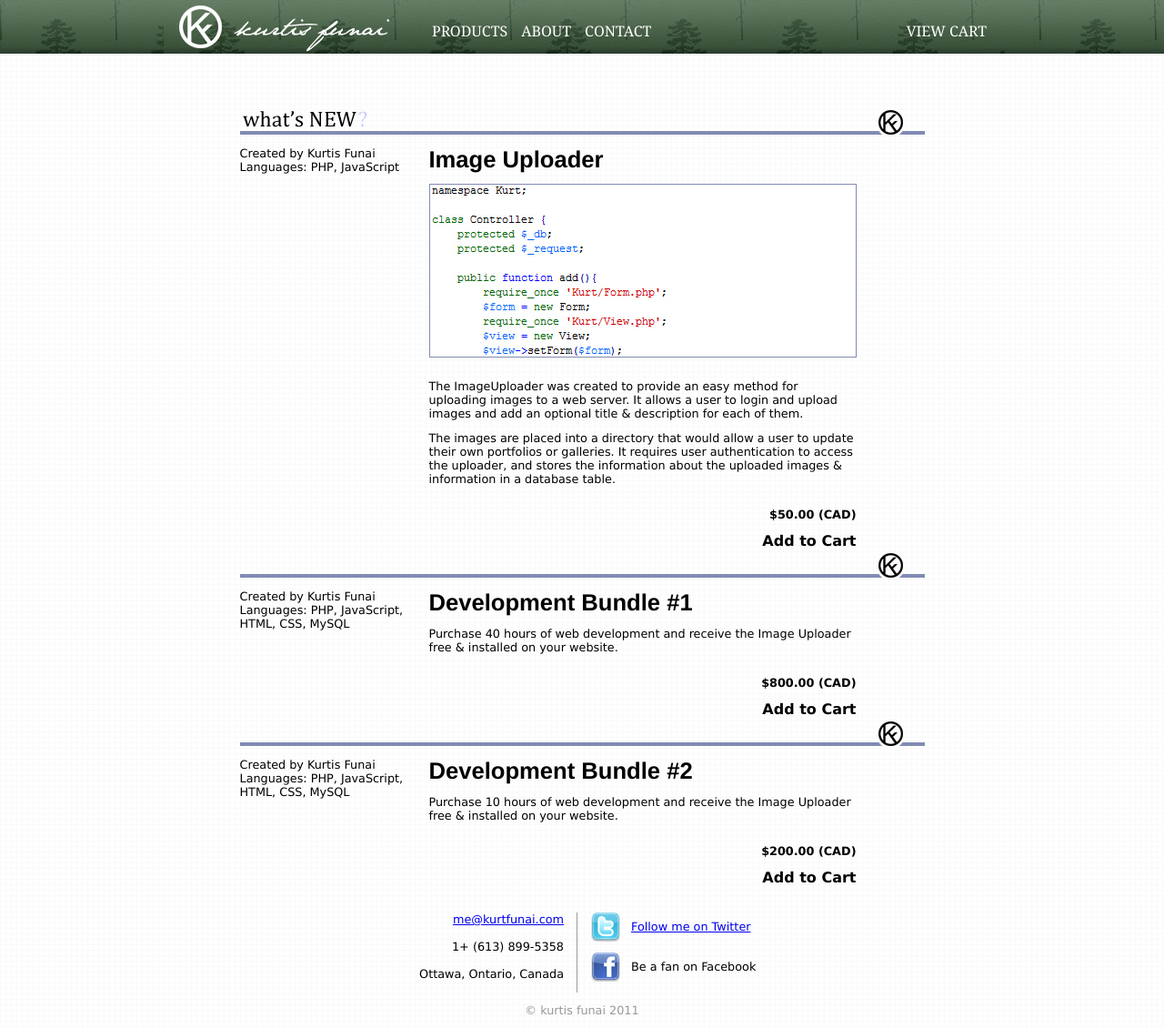
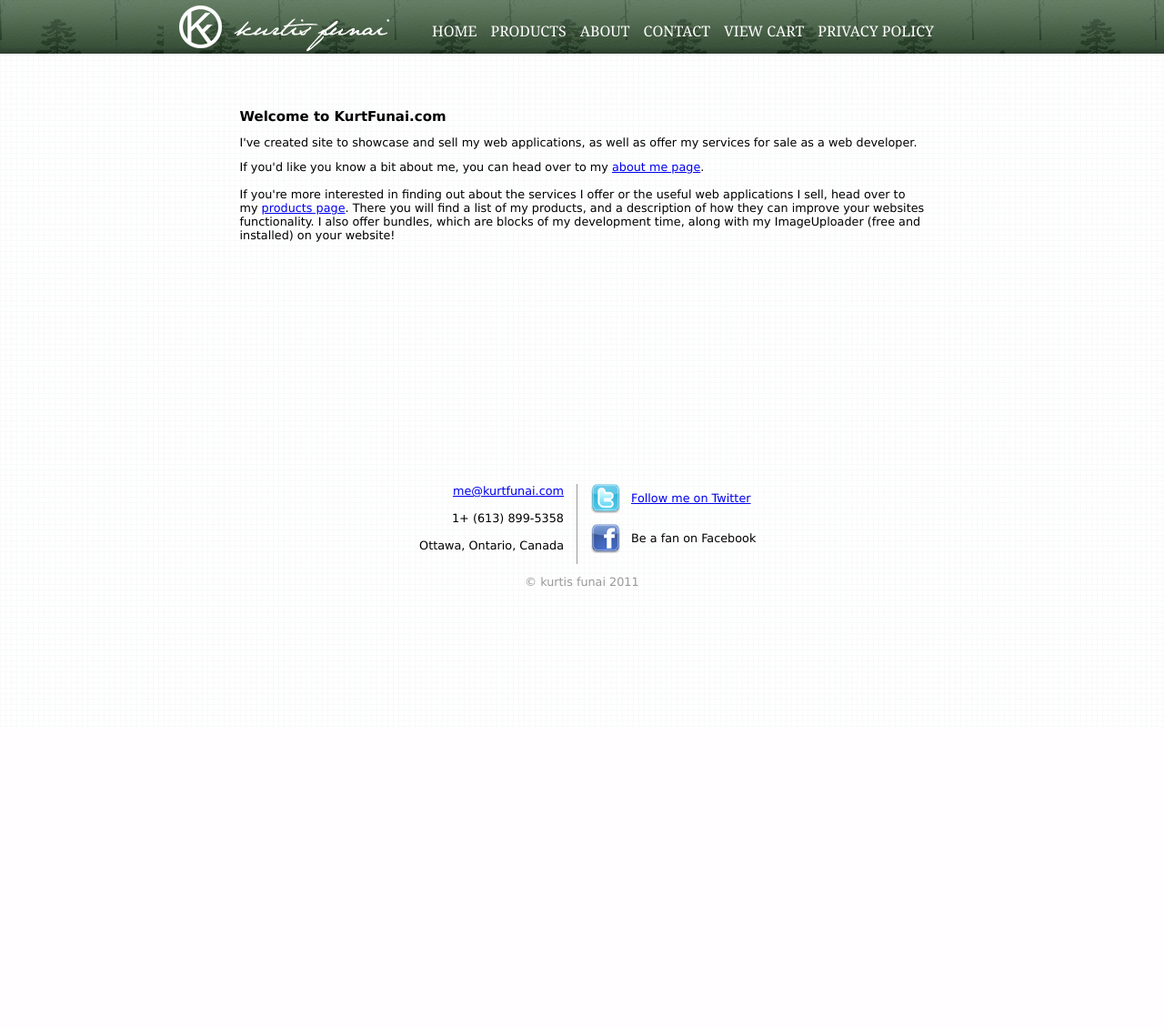
Before and after one commit to kurtfunai/eCommerceProject, a PHP site: page / in a window 1280 px wide. Shown: the whole page at 91% size. After the commit the page ends 645 px from the top, so only its background shows below. Run offline with PHP 8.4, Linux system fonts and the light colour scheme; data comes from the database, SQL or seed files in the repository.

Commit message:
Beginning to update via criticism from grading

```diff
--- a/Kurt/Controller.php
+++ b/Kurt/Controller.php
@@ -19,6 +19,12 @@
 
     public function setDb(\Kurt\Db $db){
         $this->_db = $db;
+    }
+
+    public function homeAction() {
+        require_once 'Kurt/View.php';
+        $view = new View(APPLICATION_PATH."/Templates/HomeTemplate.phtml");
+        return $view->render();
     }
 
     public function productsAction() {
@@ -175,9 +181,9 @@
         return $view->render();
     }
 
-    public function homeAction() {
+    public function policyAction() {
         require_once 'Kurt/View.php';
-        $view = new View(APPLICATION_PATH."/Templates/ProductsTemplate.phtml");
+        $view = new View(APPLICATION_PATH."/Templates/PolicyTemplate.phtml");
         return $view->render();
     }
 
--- a/Kurt/Request.php
+++ b/Kurt/Request.php
@@ -42,6 +42,7 @@
     public function actionToPerform($query) {
         $page = "";
         if (isset($query["action"])) {
+
             if ($query["action"] == "products") {
                 $page = "products";
             }
@@ -53,6 +54,9 @@
             }
             elseif ($query["action"] == "contact") {
                 $page = "contact";
+            }
+            elseif ($query["action"] == "policy") {
+                $page = "policy";
             }
             elseif ($query["action"] == "cart") {
                 $page = "cart";
@@ -69,12 +73,15 @@
             elseif ($query["action"] == "checkout") {
                 $page = "checkout";
             }
+            elseif ($query["action"] == "home") {
+                $page = "home";
+            }
             else {
                 $page = "error";
             }
         }
         else {
-            $page = "products";
+            $page = "home";
         }
         return $page."Action";
     }
--- a/Templates/HeaderTemplate.phtml
+++ b/Templates/HeaderTemplate.phtml
@@ -13,11 +13,13 @@
   	<div id="banner">
     	<a href="index.php"><span class="bannerTitle">Kurt Funai.com</span></a>
       <ul class="bannerLinks">
+        <li><a href="?action=home">HOME</a></li>
       	<li><a href="?action=products">PRODUCTS</a></li>
         <li><a href="?action=about">ABOUT</a></li>
         <li><a href="?action=contact">CONTACT</a></li>
 
-        <li style="float:right;"><a href="?action=cart">VIEW CART</a></li>
+        <li><a href="?action=cart">VIEW CART</a></li>
+        <li><a href="?action=policy">PRIVACY POLICY</a></li>
       </ul>
 
     </div><!--END BANNER-->
--- /dev/null
+++ b/Templates/HomeTemplate.phtml
@@ -0,0 +1,22 @@
+<?php include("HeaderTemplate.phtml"); ?>
+
+<div id="content">
+
+    <h3>Welcome to KurtFunai.com</h3>
+
+        <p>
+        I've created site to showcase and sell my web applications, as well as offer my services for sale as a web developer.
+        </p>
+        <p>
+            If you'd like you know a bit about me, you can head over to my <a href="?action=about">about me page</a>.<br/><br/>
+            If you're more interested in finding out about the services I offer or the useful web applications I sell,
+            head over to my <a href="?action=products">products page</a>. There you will find a list of my products,
+            and a description of how they can improve your websites functionality. I also offer bundles, which are
+            blocks of my development time, along with my ImageUploader (free and installed) on your website!
+
+        </p>
+
+
+</div><!--END CONTENT-->
+
+<?php include("FooterTemplate.phtml"); ?>
```
Also changed, not shown: Templates/CartTemplate.phtml (+8 -2 lines), Templates/PolicyTemplate.phtml (added, +14 -0 lines), Kurt/Email.php (line endings or trailing spaces), images/aboutme.jpg (added), 1 other file.
